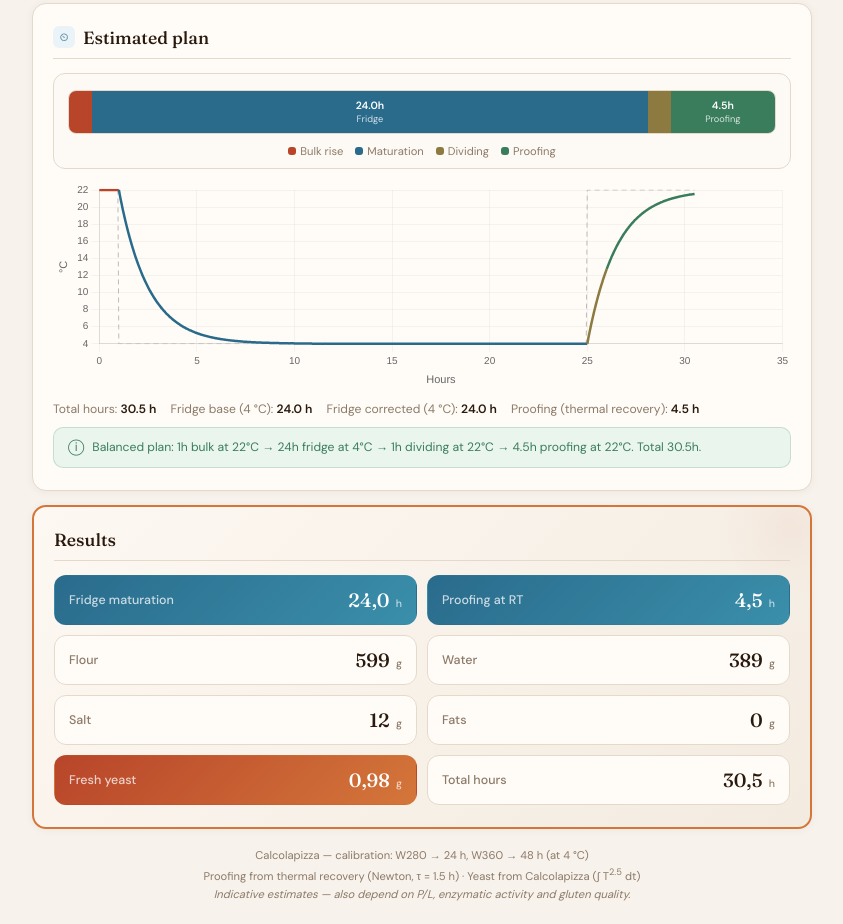
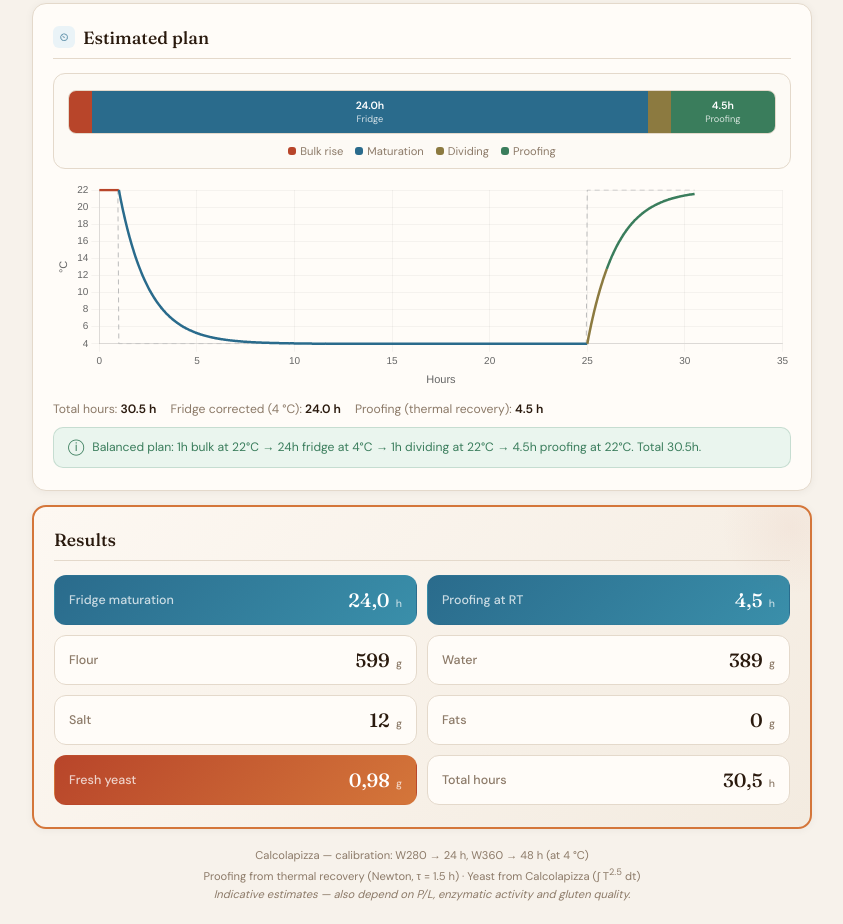
Before and after one commit to Tanato99/Calcolapizza, a plain HTML site: page index.html in a window 1280 px wide. Shown: the part 1025-1949 px from the top of the page, without its empty margins (218-1061 px from the left). Drawn offline with nearby package versions, Linux system fonts and the light colour scheme.

Commit message:
Update index.html

```diff
--- a/index.html
+++ b/index.html
@@ -178,7 +178,6 @@ footer{text-align:center;margin-top:18px;font-size:0.7rem;color:var(--muted);lin
     </div>
     <div class="detail-row">
       <div><span id="i-d-tot-label"></span> <strong id="d-tot"></strong></div>
-      <div><span id="i-d-base-label"></span> <strong id="d-emp"></strong></div>
       <div><span id="i-d-corr-label"></span>(<span id="d-tf-label">4</span> °C): <strong id="d-corr"></strong></div>
       <div><span id="i-d-proof-label"></span> <strong id="d-apr"></strong></div>
     </div>
@@ -373,7 +372,6 @@ function applyLang(){
   document.getElementById('i-tl-div').textContent = t('tlDiv');
   document.getElementById('i-tl-proof').textContent = t('tlProof');
   document.getElementById('i-d-tot-label').textContent = t('dTotLabel');
-  document.getElementById('i-d-base-label').textContent = t('dBaseLabel');
   document.getElementById('i-d-corr-label').textContent = t('dCorrLabel');
   document.getElementById('i-d-proof-label').textContent = t('dProofLabel');
   document.getElementById('i-results-title').textContent = t('resultsTitle');
@@ -562,7 +560,6 @@ function calc() {
   drawTimeline(stages,totalH);
 
   document.getElementById('d-tot').textContent=totalH.toFixed(1)+' h';
-  document.getElementById('d-emp').textContent=hBase.toFixed(1)+' h';
   document.getElementById('d-tf-label').textContent=Tfrigo;
   document.getElementById('d-corr').textContent=frigoH.toFixed(1)+' h';
   document.getElementById('d-apr').textContent=aprettoH.toFixed(1)+' h';
```
